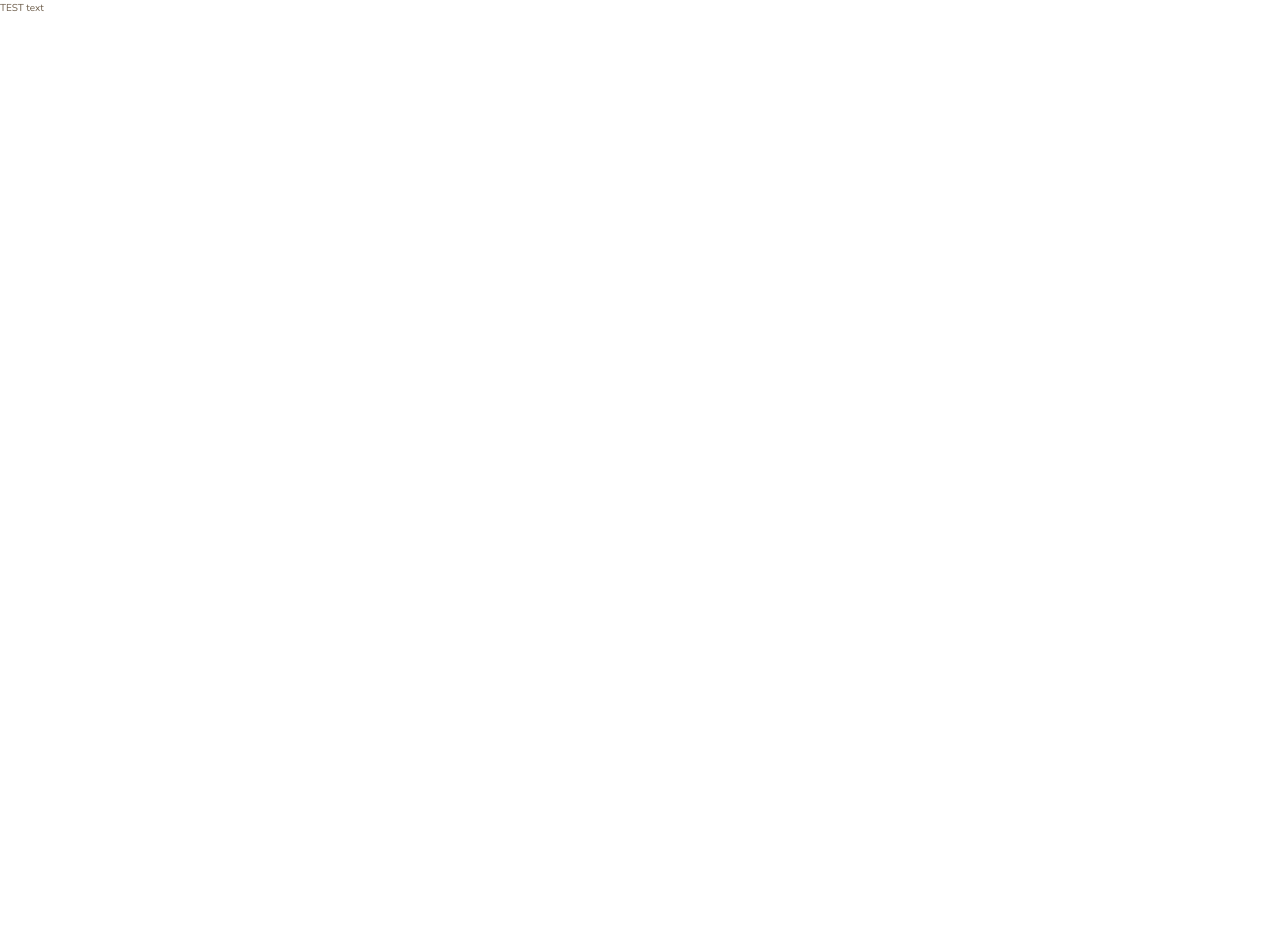
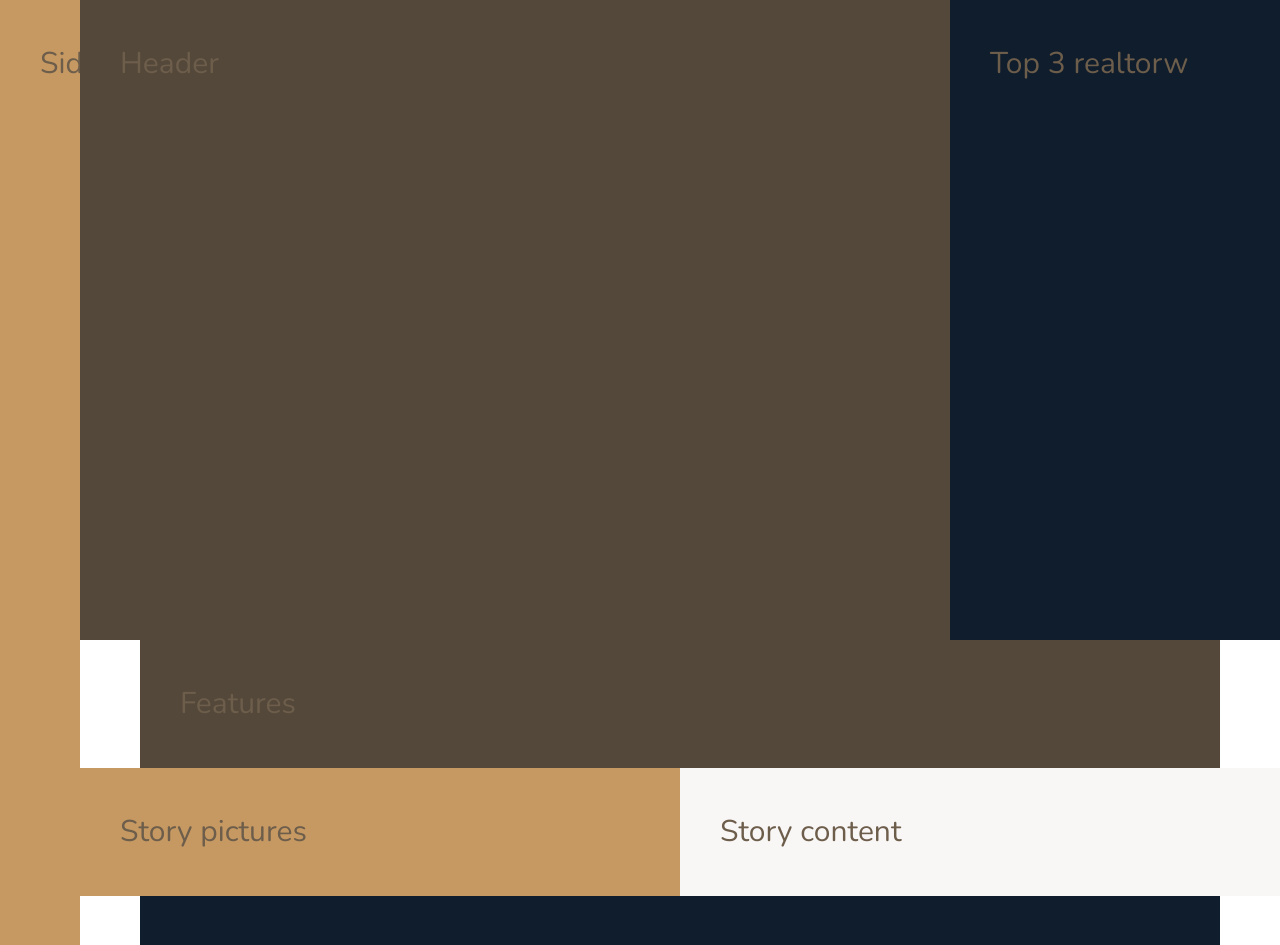
Before and after one commit to lboyadzhiev/nexter, a website: page index.html in a window 1280 px wide. Shown: the top 945 px of the page. Before the commit the page ends 800 px from the top, so only its background shows below. Drawn offline with nearby package versions, Linux system fonts and the light colour scheme.

Commit message:
base layout

```diff
--- a/index.html
+++ b/index.html
@@ -1,17 +1,33 @@
 <!DOCTYPE html>
 <html lang="en">
     <head>
-        <meta charset="UTF-8">
-        <meta name="viewport" content="width=device-width, initial-scale=1.0">
-        <meta http-equiv="X-UA-Compatible" content="ie=edge">
+        <meta charset="UTF-8" />
+        <meta name="viewport" content="width=device-width, initial-scale=1.0" />
+        <meta http-equiv="X-UA-Compatible" content="ie=edge" />
 
-        <link href="https://fonts.googleapis.com/css?family=Josefin+Sans:300,400,400i|Nunito:300,300i" rel="stylesheet">
-        <link rel="stylesheet" href="css/style.css">
-        <link rel="shortcut icon" type="image/png" href="img/favicon.png">
+        <link
+            href="https://fonts.googleapis.com/css?family=Josefin+Sans:300,400,400i|Nunito:300,300i"
+            rel="stylesheet"
+        />
+        <link rel="stylesheet" href="css/style.css" />
+        <link rel="shortcut icon" type="image/png" href="img/favicon.png" />
 
         <title>nexter &mdash; your home, your freedom</title>
     </head>
     <body class="container">
-        TEST text
+        <div class="sidebar">Sidebar</div>
+
+        <header class="header">Header</header>
+
+        <div class="realtors">Top 3 realtorw</div>
+
+        <section class="features">Features</section>
+
+        <div class="story__pictures">Story pictures</div>
+        <div class="story__content">Story content</div>
+
+        <section class="homes">Homes</section>
+        <section class="gallery">Gallery</section>
+        <footer>Footer</footer>
     </body>
 </html>
--- a/sass/_base.scss
+++ b/sass/_base.scss
@@ -33,3 +33,20 @@ body {
     font-weight: 300;
     line-height: 1.6;
 }
+
+.container {
+    display: grid;
+    grid-template-rows: 80vh min-content auto 40vw repeat(3, min-content);
+    grid-template-columns:
+        [sidebar-start] 8rem [sidebar-end full-start] minmax(6rem, 1fr) [center-start] repeat(
+            8,
+            [col-start] minmax(min-content, 14rem) [col-end]
+        )
+        [center-end]
+        minmax(6rem, 1fr) [full-end];
+
+    & > * {
+        padding: 40px;
+        font-size: 3rem;
+    }
+}
--- a/sass/_features.scss
+++ b/sass/_features.scss
@@ -0,0 +1,4 @@
+.features {
+    background-color: $color-grey-dark-1;
+    grid-column: center-start / center-end;
+}
--- a/sass/_footer.scss
+++ b/sass/_footer.scss
@@ -0,0 +1,4 @@
+footer {
+    background-color: $color-secondary;
+    grid-column: full-start / full-end;
+}
--- a/sass/_gallery.scss
+++ b/sass/_gallery.scss
@@ -0,0 +1,4 @@
+.gallery {
+    background-color: $color-grey-dark-1;
+    grid-column: full-start / full-end;
+}
--- a/sass/_header.scss
+++ b/sass/_header.scss
@@ -0,0 +1,4 @@
+.header {
+    background-color: $color-grey-dark-1;
+    grid-column: full-start / col-end 6;
+}
--- a/sass/_homes.scss
+++ b/sass/_homes.scss
@@ -0,0 +1,4 @@
+.homes {
+    background-color: $color-secondary;
+    grid-column: center-start / center-end;
+}
--- a/sass/_realtors.scss
+++ b/sass/_realtors.scss
@@ -0,0 +1,4 @@
+.realtors {
+    background-color: $color-secondary;
+    grid-column: col-start 7 / full-end;
+}
--- a/sass/_sidebar.scss
+++ b/sass/_sidebar.scss
@@ -0,0 +1,5 @@
+.sidebar {
+    background-color: $color-primary;
+    grid-column: sidebar-start / sidebar-end;
+    grid-row: 1 / -1;
+}
--- a/sass/_story.scss
+++ b/sass/_story.scss
@@ -0,0 +1,11 @@
+.story {
+    &__pictures {
+        background-color: $color-primary;
+        grid-column: full-start / col-end 4;
+    }
+
+    &__content {
+        background-color: $color-grey-light-1;
+        grid-column: col-start 5 / full-end;
+    }
+}
```
Also changed, not shown: css/style.css.
